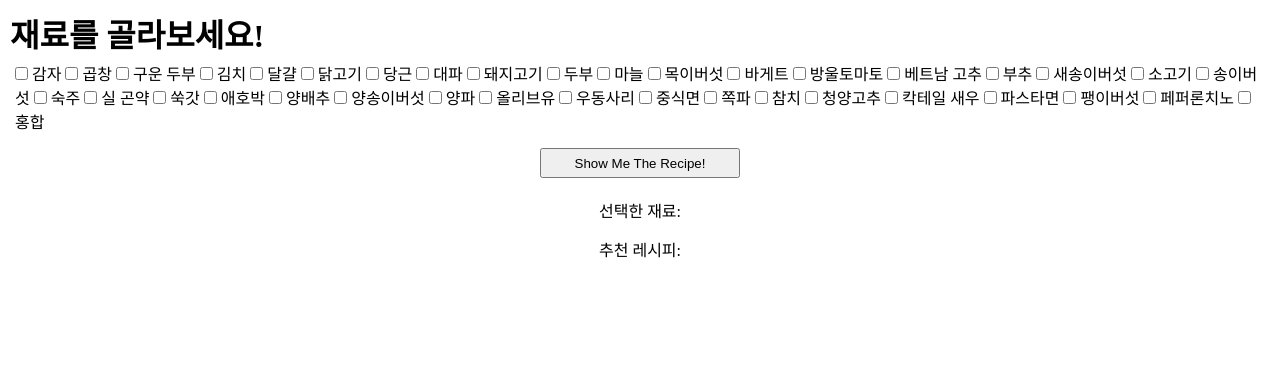
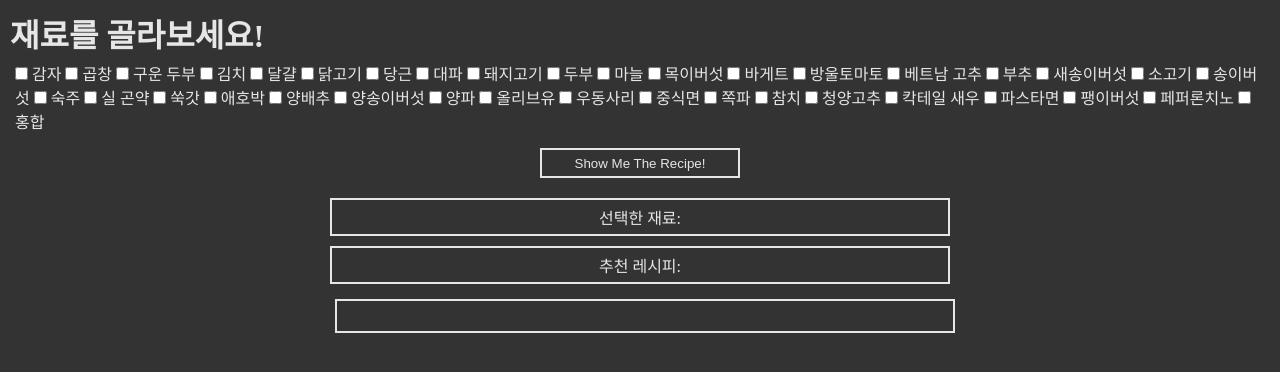
Before and after one commit to codingBear01/yeil_back-end_project_recipe, a Django app: page / in a window 1280 px wide. Shown: the top 372 px of the page. Run offline with Django 4.2, Linux system fonts and the light colour scheme; data comes from the database, SQL or seed files in the repository.

Commit message:
modified css

```diff
--- a/recipe/static/recipe/css/style.css
+++ b/recipe/static/recipe/css/style.css
@@ -2,10 +2,12 @@
   padding: 0px;
   margin: 0px;
   box-sizing: border-box;
+  color: rgb(230, 230, 230);
 }
 
 body {
   padding: 10px;
+  background-color: rgba(0, 0, 0, 0.8);
 }
 
 li {
@@ -26,6 +28,9 @@ form button {
   margin: 10px 0;
   width: 200px;
   height: 30px;
+  background: none;
+  border: 2px solid rgb(230, 230, 230);
+  cursor: pointer;
 }
 
 .video_container {
@@ -33,9 +38,23 @@ form button {
 }
 .video_container .video_wrapper {
   display: flex;
-  width: 560px;
+  padding: 15px;
+  width: 620px;
   overflow: scroll;
   white-space: nowrap;
+  border: 2px solid rgb(230, 230, 230);
+}
+
+.wrapper {
+  display: flex;
+  justify-content: center;
+  align-items: center;
+  flex-direction: column;
+}
+.wrapper .ingredient_wrapper,
+.wrapper .video-title_wrapper {
+  width: 620px;
+  border: 2px solid rgb(230, 230, 230);
 }
 
 .ingredient_wrapper,
--- a/recipe/static/recipe/css/style.scss
+++ b/recipe/static/recipe/css/style.scss
@@ -1,11 +1,17 @@
+$backgroundColor: rgba(0, 0, 0, 0.8);
+$fontColor: rgb(230, 230, 230);
+$border: 2px solid $fontColor;
+
 * {
   padding: 0px;
   margin: 0px;
   box-sizing: border-box;
+  color: $fontColor;
 }
 
 body {
   padding: 10px;
+  background-color: $backgroundColor;
 }
 
 li {
@@ -26,6 +32,9 @@ form {
     margin: 10px 0;
     width: 200px;
     height: 30px;
+    background: none;
+    border: 2px solid $fontColor;
+    cursor: pointer;
   }
 }
 
@@ -34,9 +43,23 @@ form {
 
   .video_wrapper {
     display: flex;
-    width: 560px;
+    padding: 15px;
+    width: 620px;
     overflow: scroll;
     white-space: nowrap;
+    border: $border;
+  }
+}
+.wrapper {
+  display: flex;
+  justify-content: center;
+  align-items: center;
+  flex-direction: column;
+
+  .ingredient_wrapper,
+  .video-title_wrapper {
+    width: 620px;
+    border: $border;
   }
 }
 
--- a/recipe/templates/recipe/index.html
+++ b/recipe/templates/recipe/index.html
@@ -16,6 +16,7 @@
     <button type="submit">Show Me The Recipe!</button>
   </form>
 
+  <div class="wrapper">
     <div class="ingredient_wrapper">
       <div>선택한 재료: </div>
       {% for ingredient in checkedIngredients %}
@@ -28,6 +29,7 @@
       {% for food in foodSet %}
       <div class="video-title">{{ food.name }}</div>
       {% endfor %}
+    </div>
   </div>
 
   <div class="video_container">
```
Also changed, not shown: 1 other file. Lines whose indentation alone changed are shown as unchanged.
